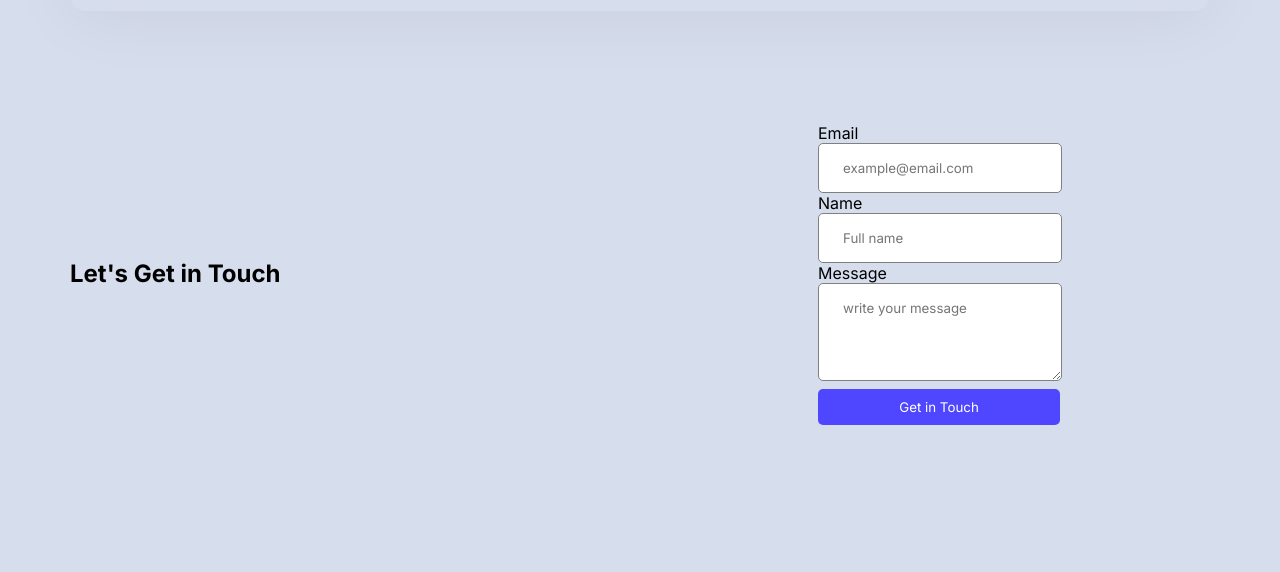
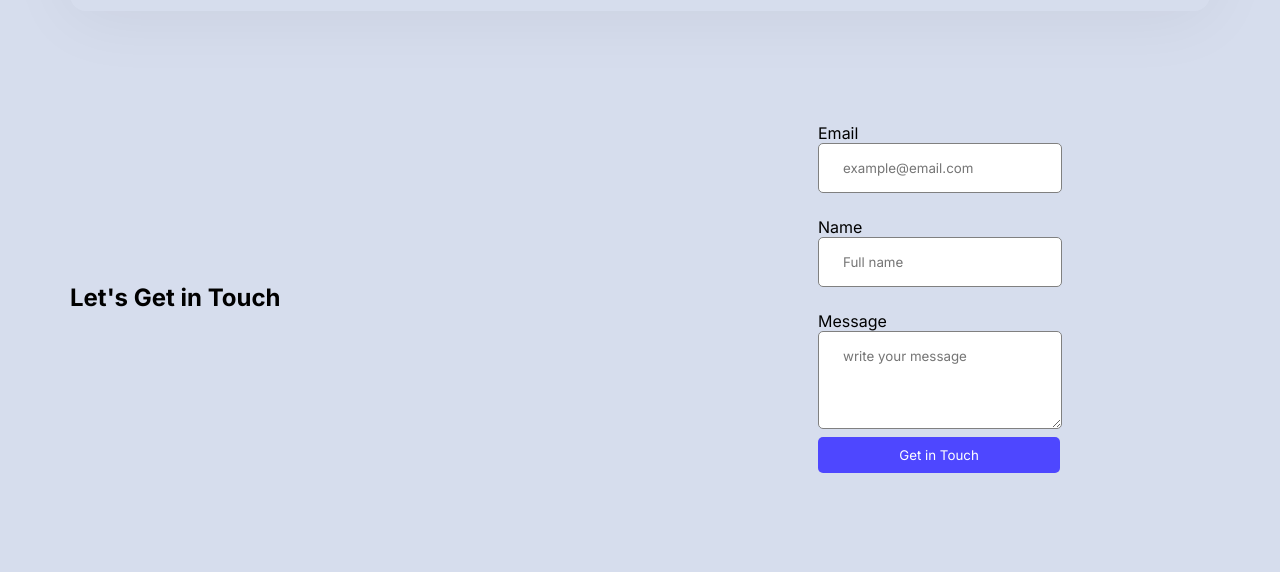
Before and after one commit to muzammelhussain/B12-A01, a plain HTML site: page index.html in a window 1280 px wide. Shown: the part 2660-3232 px from the top of the page. Drawn offline with Linux system fonts and the light colour scheme.

Commit message:
updated codes

```diff
--- a/style/muhin.css
+++ b/style/muhin.css
@@ -200,9 +200,9 @@ main {
 }
 
 .form-table {
-    display: "flex";
-    flex-direction: "column";
-    gap: "24px;"
+    display: flex;
+    flex-direction: column;
+    gap: 24px;
 }
 
 .form input[type= "text"], .form input[type= "email"], .form textarea{
```
